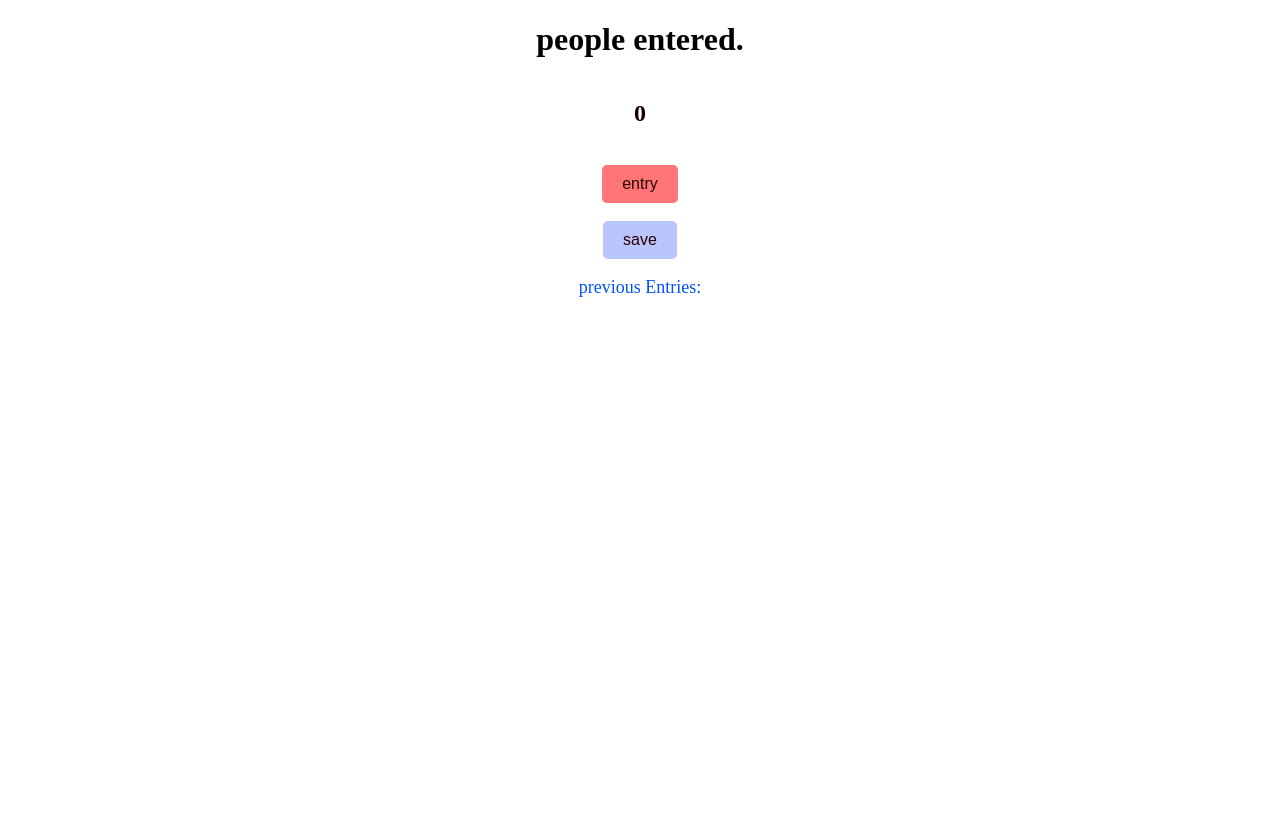
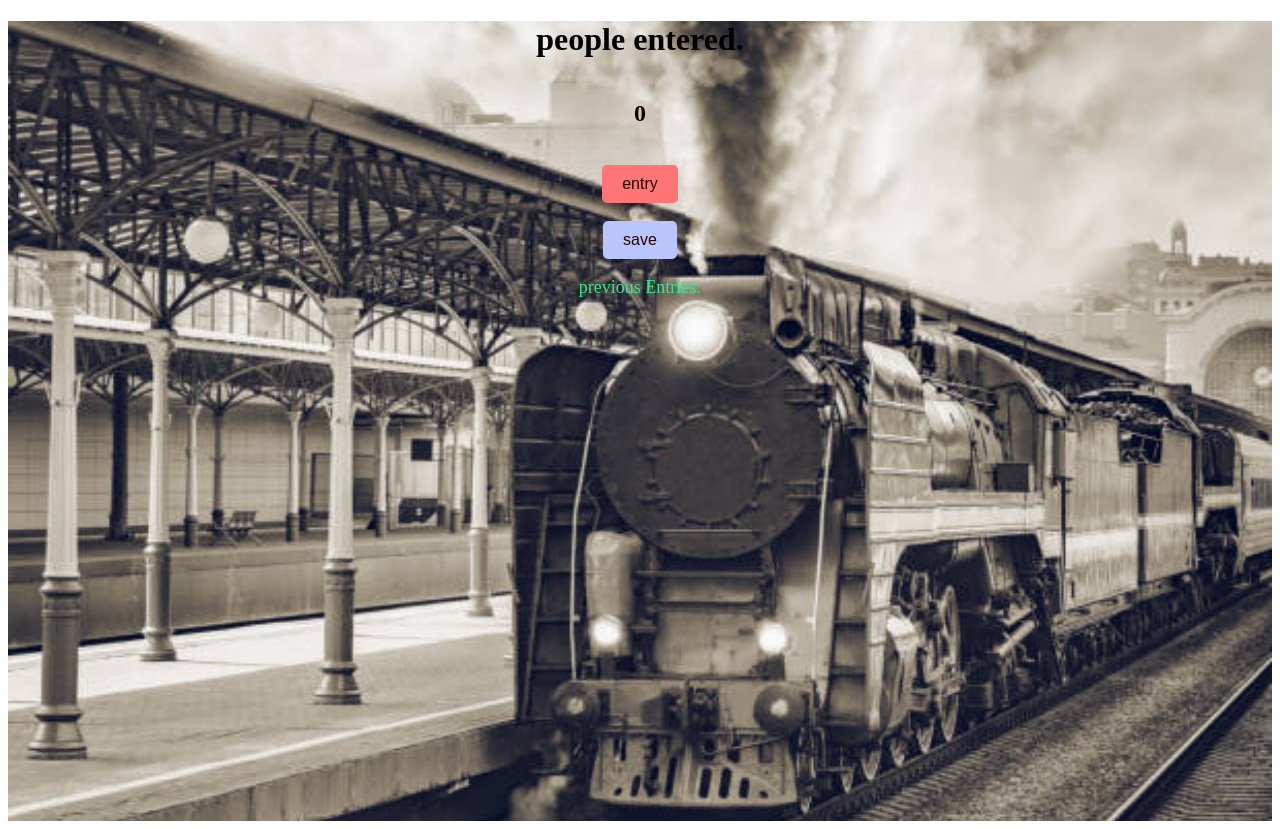
Before and after one commit to dikeshsapkota/passenger-count, a plain HTML site: page jsfullcourse/index.html in a window 1280 px wide. Drawn offline with Linux system fonts and the light colour scheme.

Commit message:
bg image change

```diff
--- a/jsfullcourse/index.css
+++ b/jsfullcourse/index.css
@@ -2,7 +2,7 @@
 .bg-container {
   width: 100%;
   min-height: 100vh;
-  background-image: url('bgtrain.jpg');
+  background-image: url('trainspot.jpg');
   background-size: cover;
 background-position: center;
   background-repeat: no-repeat;
@@ -47,6 +47,6 @@ h2{
 
 p{
     font-size: 18px;
-    color: rgb(0, 81, 255);
+    color: rgb(51, 231, 141);
     text-align: center;
 }
```
Also changed, not shown: jsfullcourse/trainspot.jpg (added), trainbg2.webp (added).
